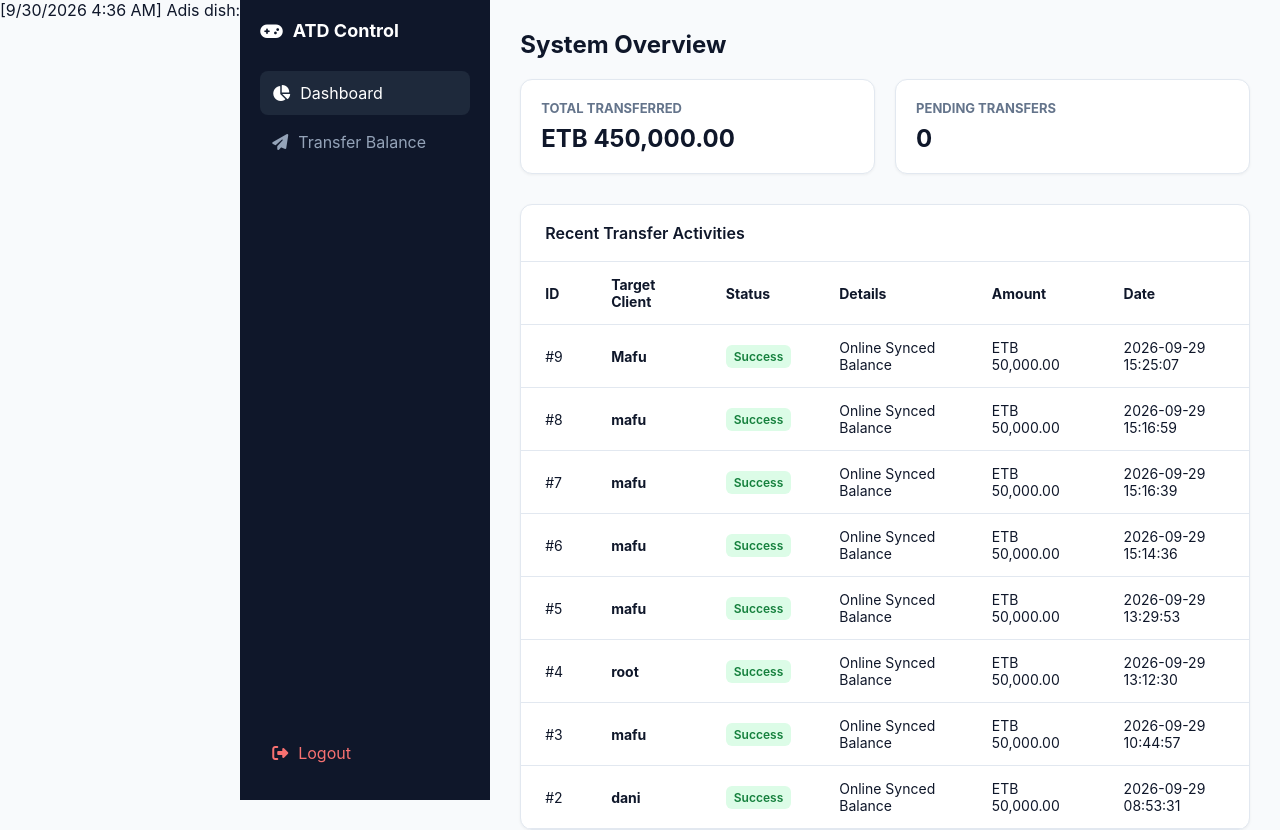
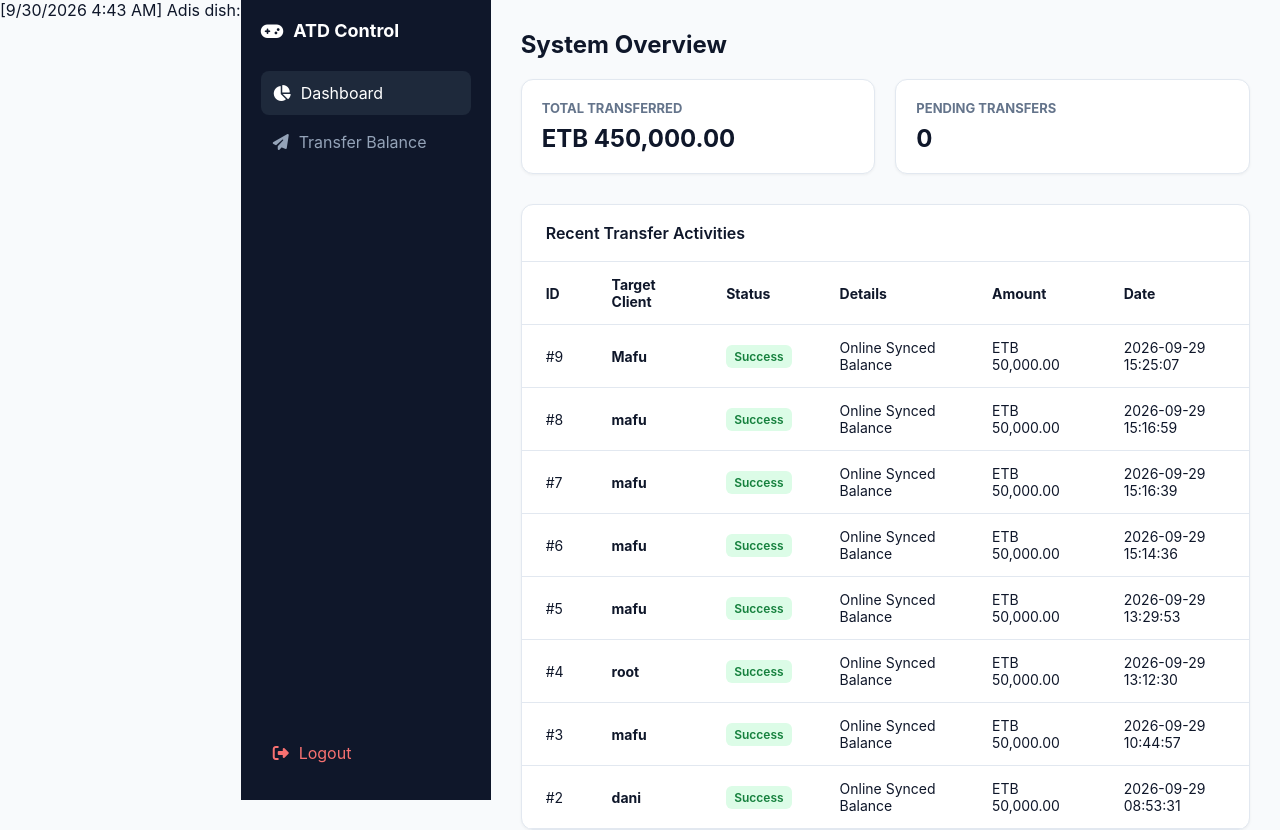
Before and after one commit to mikialtaye-ship-it/bingo-sync-api, a PHP site: page /dashboard.php in a window 1280 px wide. Run offline with PHP 8.4, Linux system fonts and the light colour scheme; the visitor is signed in with stand-in values (Sample User, id 1); data comes from the database, SQL or seed files in the repository; some libraries are stand-ins or nearby versions.

Commit message:
Update timestamps in dashboard.php

```diff
--- a/dashboard.php
+++ b/dashboard.php
@@ -1,4 +1,4 @@
-[9/30/2026 4:36 AM] Adis dish: <?php
+[9/30/2026 4:43 AM] Adis dish: <?php
 session_start();
 
 if (!isset($_SESSION['user_id']) || !isset($_SESSION['username'])) {
@@ -75,7 +75,7 @@ try {
         .card-header { padding: 18px 24px; border-bottom: 1px solid var(--border); font-weight: 600; font-size: 16px; }
         table { width: 100%; border-collapse: collapse; font-size: 14px; }
         th, td { padding: 14px 24px; text-align: left; border-bottom: 1px solid var(--border); }
-[9/30/2026 4:36 AM] Adis dish: th { background: #f8fafc; color: #64748b; font-weight: 600; }
+[9/30/2026 4:43 AM] Adis dish: th { background: #f8fafc; color: #64748b; font-weight: 600; }
         .badge { display: inline-block; padding: 4px 8px; border-radius: 6px; font-size: 12px; font-weight: 600; background: #dcfce7; color: #15803d; }
     </style>
 </head>
```
